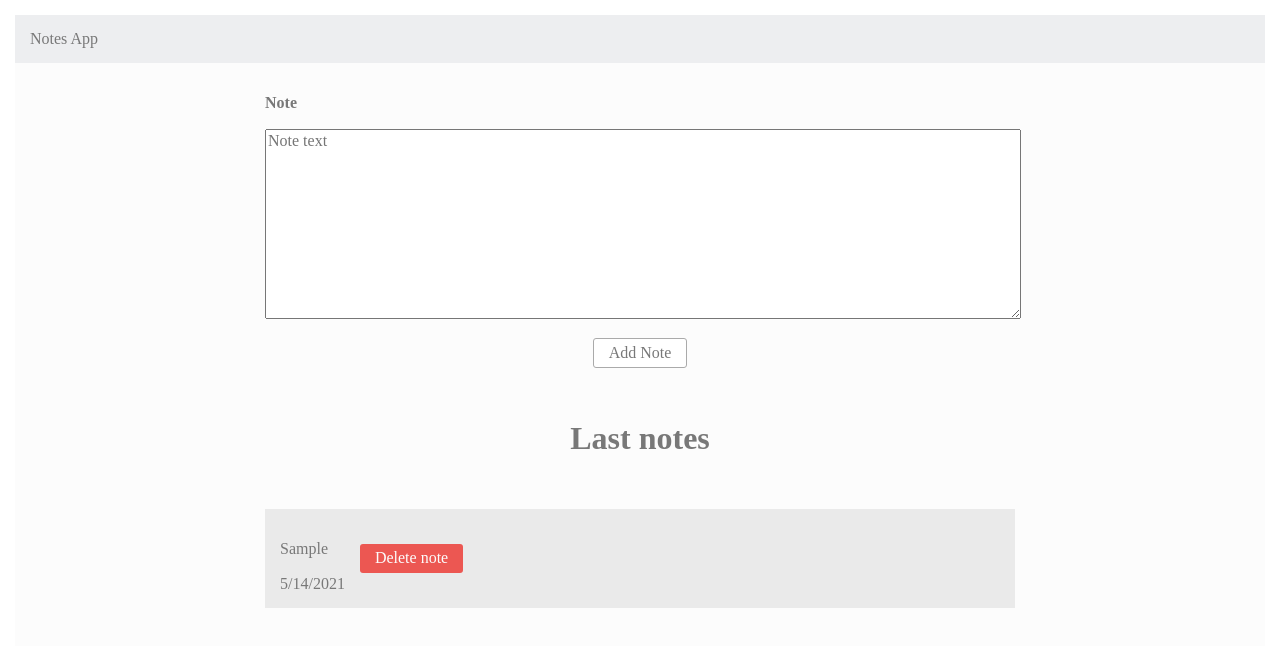
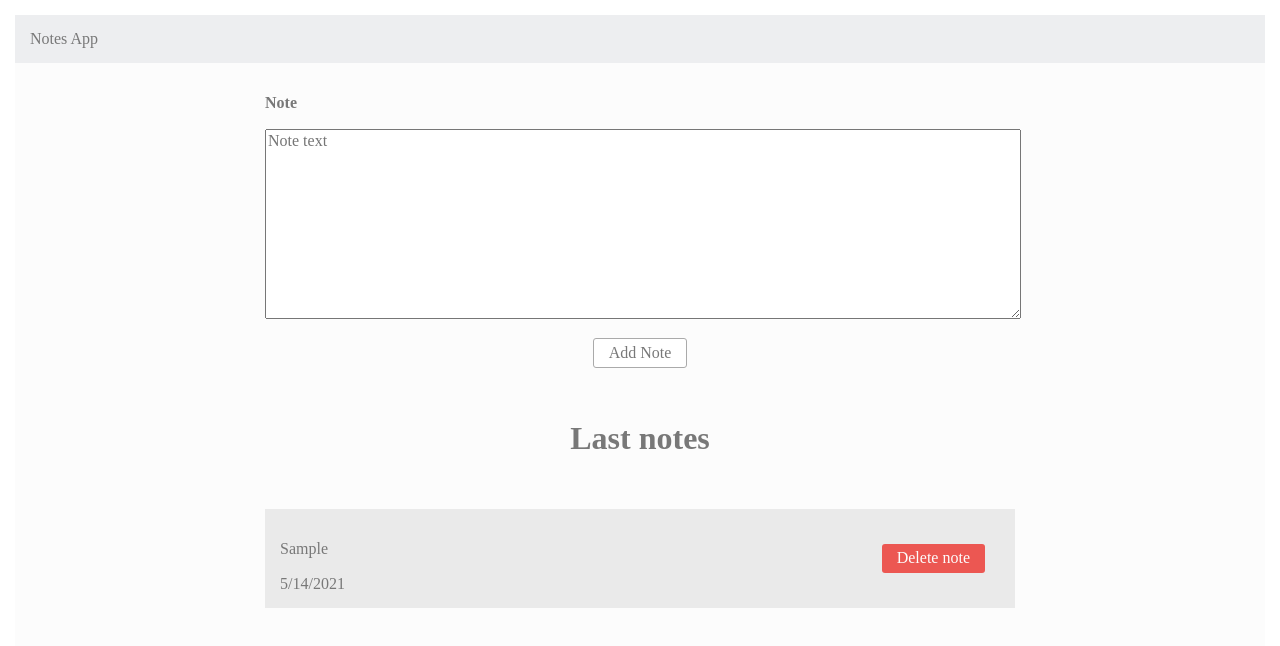
Before and after one commit to lukaszbros/notepad, a React app: page / in a window 1280 px wide. Both pictures are taken after typing "Sample" into the empty fields and a click on the button "Add Note". Shown: the top 646 px of the page. Built offline with nearby package versions, Linux system fonts and the light colour scheme.

Commit message:
Application final fixes

```diff
--- a/src/App.tsx
+++ b/src/App.tsx
@@ -1,5 +1,5 @@
 import React from 'react';
-import { BrowserRouter, Link, Route, Switch} from 'react-router-dom';
+import { BrowserRouter, Route, Switch} from 'react-router-dom';
 import Store from './entity/Store';
 import NewNote from './NewNote';
 import NoteDetails from './NoteDetails';
--- a/src/NoteItem.tsx
+++ b/src/NoteItem.tsx
@@ -15,7 +15,7 @@ export const NoteItem:React.FC<NoteItemProps> = ({note}) => {
   const PREVIEW_LENGTH = 365;
 
   return (
-    <Container backgroundColor="#EAEAEA" style={{display: 'flex'}}>
+    <Container backgroundColor="#EAEAEA" style={{display: 'flex', justifyContent: 'space-between'}}>
       <div>
       <ReactMarkdown>{note.text.length > 365 ? `${note.text.substring(0, 365)}...` : note.text}</ReactMarkdown>
       <Link to={`/note/${note.id}`} style={{color: '#787878', textDecoration: 'none'}}>
--- a/src/entity/Store.tsx
+++ b/src/entity/Store.tsx
@@ -5,7 +5,7 @@ const initialState = {
     notes: []
 };
 
-export const Context = React.createContext<any[]>([initialState])
+export const Context = createContext<any[]>([initialState])
 
 const Store = ({children}) => {
     const [state, dispatch] = useReducer(NoteReducer, initialState);
```
Also changed, not shown: 1 other file (tests, documents, lock files or other folders).
